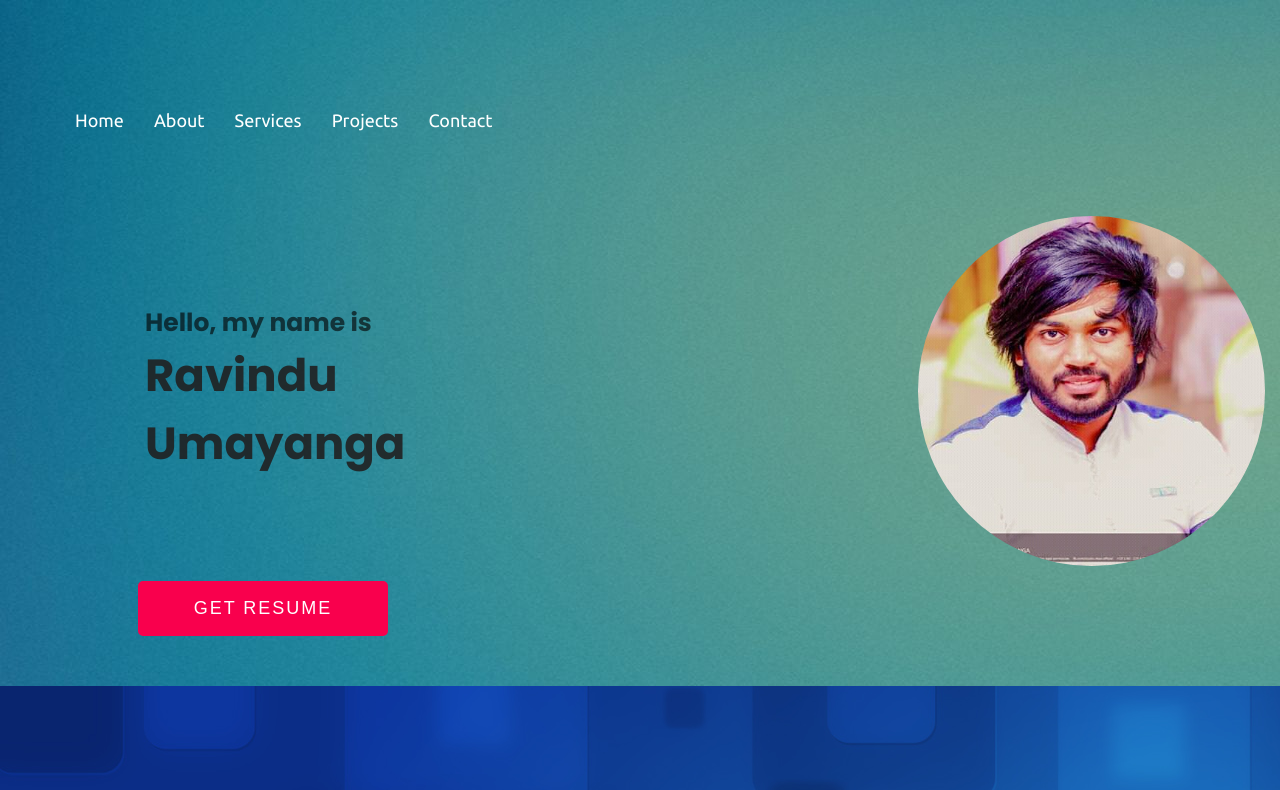
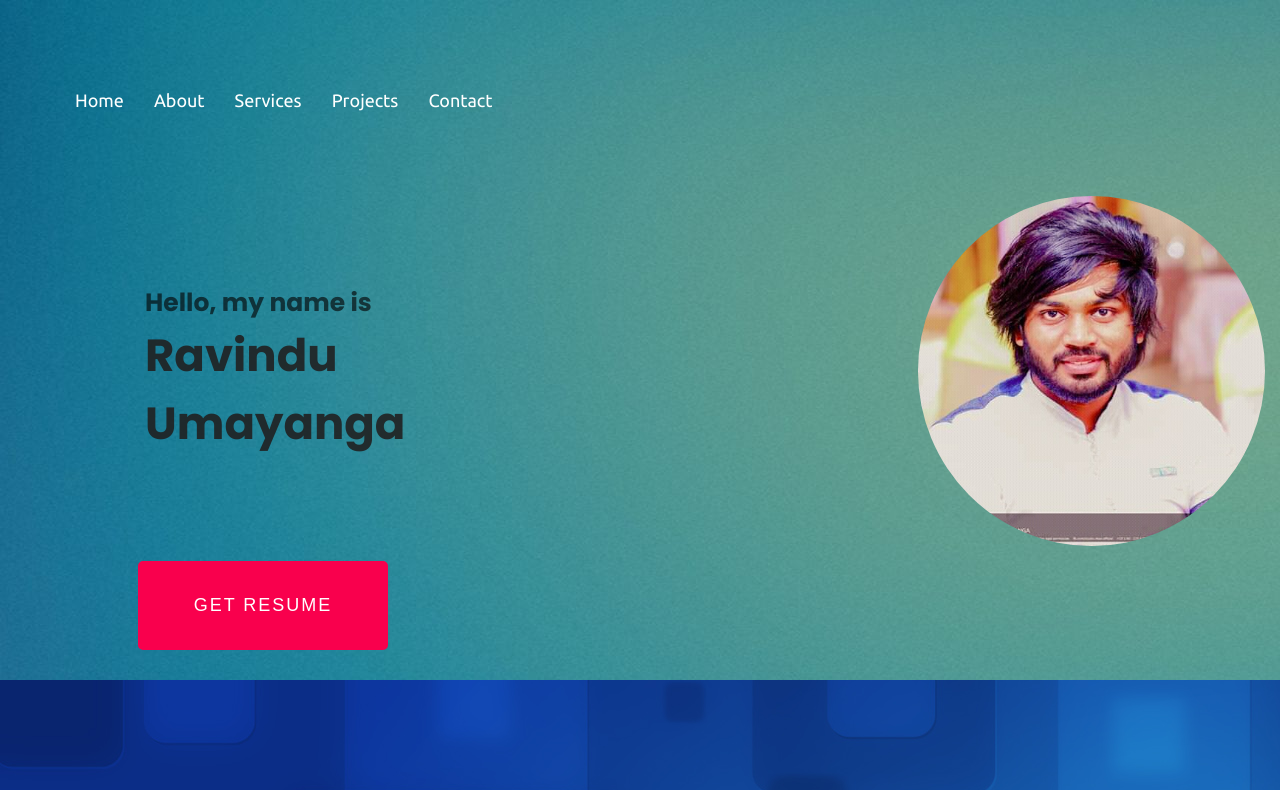
Before and after one commit to RavinduISHA/DevPortfolio, a React (Create React App) app: page / in a window 1280 px wide. Shown: the top 790 px of the page. Built offline with nearby package versions, Linux system fonts and the light colour scheme; some icons are missing.

Commit message:
fix some bug

```diff
--- a/src/About.css
+++ b/src/About.css
@@ -4,6 +4,7 @@
 img.about__img{
     border-radius: 10px;
     width: 100%;
+    height: 600px
 }
 h1.about__heading{
     margin-bottom: 10px;
--- a/src/Contact.js
+++ b/src/Contact.js
@@ -20,7 +20,7 @@ function Contact() {
           }, (error) => {
               console.log(error.text);
           });
-          e.target.rest()
+          e.target.reset()
       };
 
     return (
--- a/src/Home.css
+++ b/src/Home.css
@@ -6,7 +6,8 @@
     justify-content: center;
     min-height: fit-content;
     background-image: url('../src/Assets/Home/Background.jpg');
-    padding: 50px 0;
+    padding: 30px 0;
+    height: 100%;
     font-family: 'Ubuntu', sans-serif;
 }
 li.nav__items{
@@ -140,8 +141,9 @@ li.sideNavbar{
     margin: 0 0 0 50px;
 }
 .btn.highlighted-btn{
-    height: 3%;
+    height: 1%;
     width: 250px;
+    padding: 32px 0;
 }
 .highlighted-btn:hover{
     margin: 0 0 0 30px;
--- a/src/Home.js
+++ b/src/Home.js
@@ -114,7 +114,7 @@ function Home() {
         </div>
                   <div className='Profile-option'>
 
-                        <a href='Profile.pdf' download='Ravindu Profile.pdf'>
+                        <a href='Resume.pdf' download='Ravindu Profile.pdf'>
                             <button className='btn highlighted-btn'>Get Resume</button>
                         </a>
                   </div>
```
Also changed, not shown: 1 other file (tests, documents, lock files or other folders).
